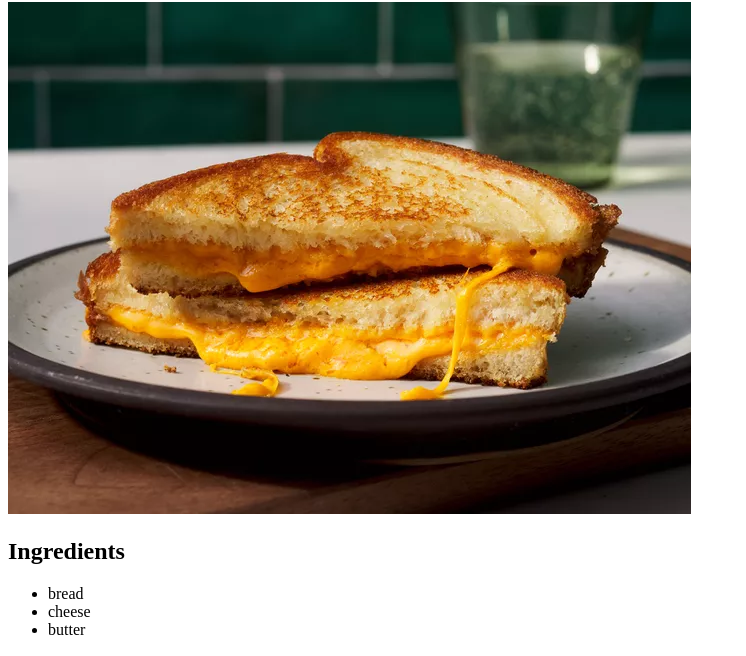
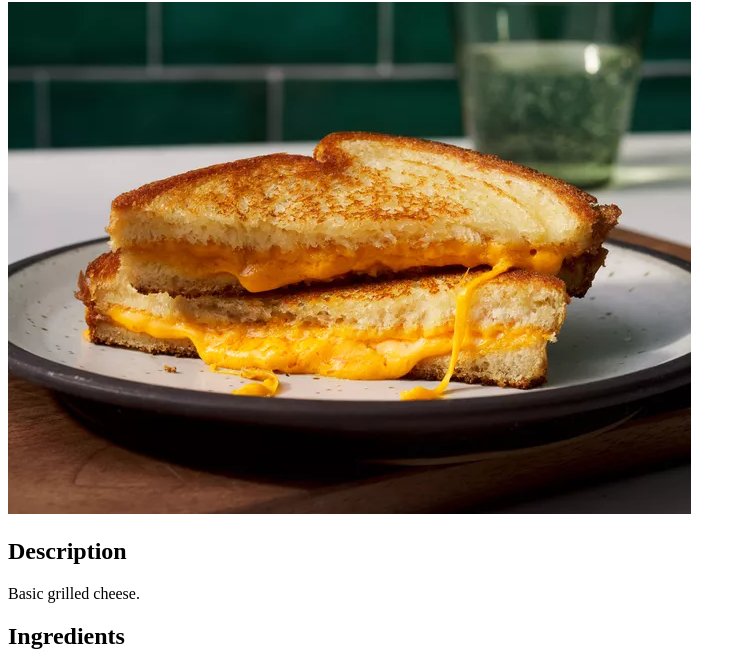
Before and after one commit to JustinDysarz/odin-recipes, a plain HTML site: page recipes/grilled-cheese.html in a window 1280 px wide. Shown: the part 78-734 px from the top of the page, without its empty margins (0-746 px from the left). Drawn offline with Linux system fonts and the light colour scheme.

Commit message:
add description

```diff
--- a/recipes/grilled-cheese.html
+++ b/recipes/grilled-cheese.html
@@ -7,6 +7,8 @@
   <body>
     <h1>Grilled Cheese</h1>
     <img src="../Pictures/grilled-cheese.webp" alt="grilled cheese">
+    <h2>Description</h2>
+    <p>Basic grilled cheese.</p>
     <h2>Ingredients</h2>
     <ul>
       <li>bread</li>
```
Also changed, not shown: recipes/bacon.html (+2 -0 lines), recipes/lasagna.html (+2 -0 lines).
